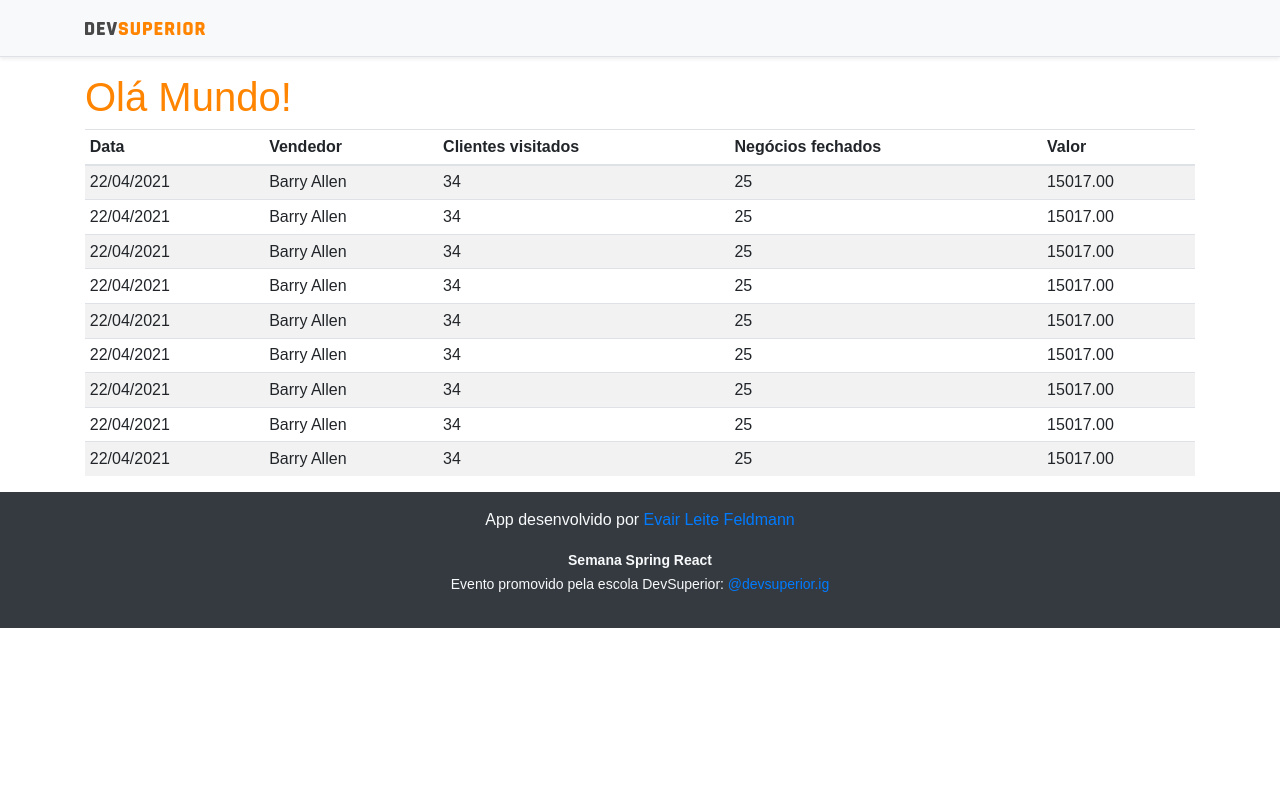
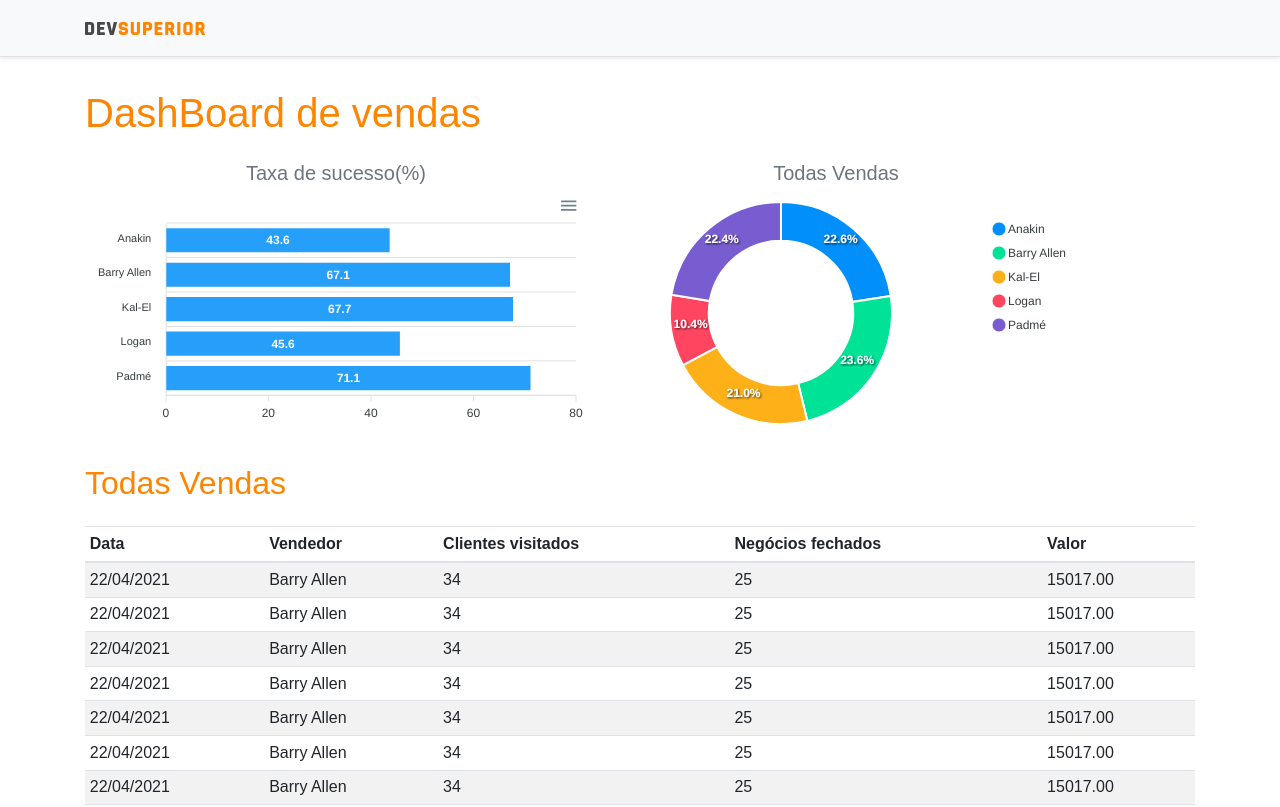
Before and after one commit to evairlf/projeto-sds3, a React (Create React App) app in the folder frontend/: page / in a window 1280 px wide. Shown: the top 807 px of the page. Built offline with nearby package versions, Linux system fonts and the light colour scheme.

Commit message:
Static Charts

```diff
--- a/frontend/package.json
+++ b/frontend/package.json
@@ -12,10 +12,12 @@
     "@types/node": "^12.0.0",
     "@types/react": "^17.0.0",
     "@types/react-dom": "^17.0.0",
+    "apexcharts": "^3.26.1",
     "bootstrap": "^4.6.0",
     "jquery": "1.9.1",
     "popper.js": "^1.16.1",
     "react": "^17.0.2",
+    "react-apexcharts": "^1.3.9",
     "react-dom": "^17.0.2",
     "react-scripts": "4.0.3",
     "typescript": "^4.1.2",
--- a/frontend/src/App.tsx
+++ b/frontend/src/App.tsx
@@ -1,3 +1,5 @@
+import DonnutChart from "./components/DonnutChart";
+import BarChart from "./components/BarChart";
 import DataTable from "./components/DataTable";
 import Footer from "./components/Footer";
 import NavBar from "./components/NavBar";
@@ -6,12 +8,28 @@
 function App() {
   return (
     <>
-     <NavBar/>
-    <div className = "container">
-      <h1 className="text-primary" >Olá Mundo!</h1>
-      <DataTable/>
-    </div>
-    <Footer/>
+      <NavBar />
+      <div className="container">
+        <h1 className="text-primary py-3" >DashBoard de vendas</h1>
+
+        <div className="row px-3">
+          <div className="Col-sm-6">
+            <h5 className="text-center text-secondary">Taxa de sucesso(%)</h5>
+            <BarChart />
+          </div>
+          <div className="Col-sm-6">
+          <h5 className="text-center text-secondary">Todas Vendas</h5>
+            <DonnutChart />
+          </div>
+        </div>
+
+        <div className="py-3">
+          <h2 className="text-primary">Todas Vendas</h2>
+        </div>
+
+        <DataTable />
+      </div>
+      <Footer />
 
     </>
   );
--- /dev/null
+++ b/frontend/src/components/BarChart/index.tsx
@@ -0,0 +1,34 @@
+import Chart from 'react-apexcharts'
+
+const BarChart = () => {
+    const options = {
+        plotOptions: {
+            bar: {
+                horizontal: true,
+            }
+        },
+    };
+
+    const mockData = {
+        labels: {
+            categories: ['Anakin', 'Barry Allen', 'Kal-El', 'Logan', 'Padmé']
+        },
+        series: [
+            {
+                name: "% Sucesso",
+                data: [43.6, 67.1, 67.7, 45.6, 71.1]
+            }
+        ]
+    };
+    return (
+       <Chart
+       options={{...options, xaxis: mockData.labels}}
+       series={mockData.series}
+       type="bar"
+       height="240"
+       width="500"
+       />
+    );
+}
+
+export default BarChart;
--- /dev/null
+++ b/frontend/src/components/DonnutChart/index.tsx
@@ -0,0 +1,26 @@
+import Chart from 'react-apexcharts'
+
+const DonnutChart = () => {
+    const mockData = {
+        series: [477138, 499928, 444867, 220426, 473088],
+        labels: ['Anakin', 'Barry Allen', 'Kal-El', 'Logan', 'Padmé']
+    }
+
+    const options = {
+        legend: {
+            show: true
+        }
+    }
+
+    return (
+       <Chart
+       options={{...options, labels: mockData.labels}}
+       series={mockData.series}
+       type="donut"
+       height="240"
+       width="500"
+       />
+    );
+}
+
+export default DonnutChart;
```
Also changed, not shown: 1 other file (tests, documents, lock files or other folders).
